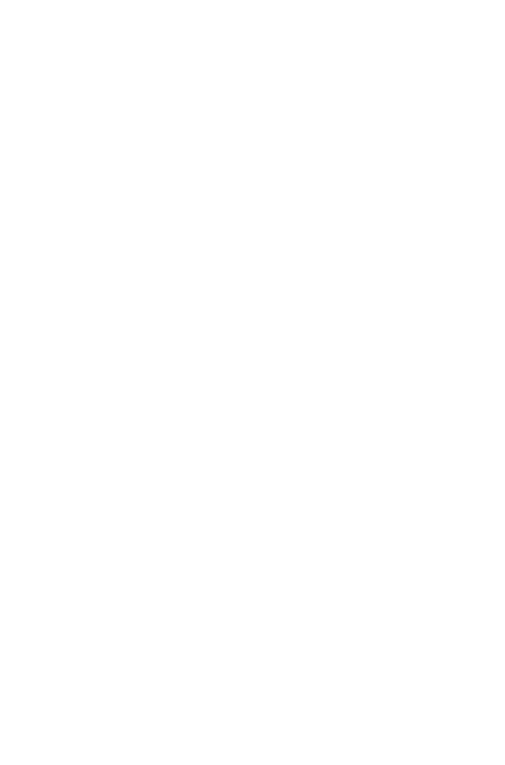
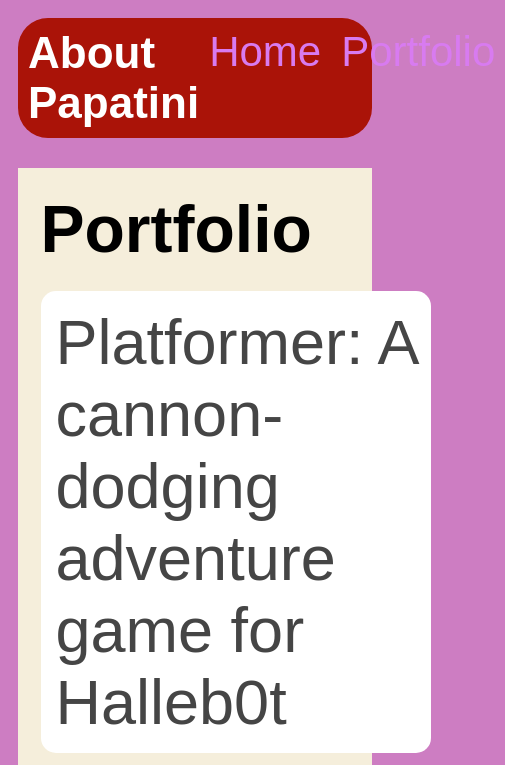
Before and after one commit to Papatini/papatini.github.io, a plain HTML site: page portfolio.html in a window 390 px wide. Shown: the top 765 px of the page, 505 px wide, since content can reach past the window. Drawn offline with Linux system fonts and the light colour scheme.

Commit message:
add portfolio page to website

```diff
--- a/portfolio.html
+++ b/portfolio.html
@@ -0,0 +1,40 @@
+<!DOCTYPE html>
+<html>
+  <head>
+    <title>About Papatini</title>
+    <link rel="stylesheet" href="style.css" />
+  </head>
+
+  <body>
+    <!-- All content goes here -->
+    <div id="all-contents">
+      <nav>
+        <h1>About Papatini</h1>
+        <ul id="nav-ul">
+            <li class="nav-li">
+                <a href="index.html">Home</a>
+            </li>
+            <li class="nav-li">
+                <a href="portfolio.html">Portfolio</a>
+            </li>
+        </ul>
+      </nav>
+      <main>
+        <div class="content">
+            <h1>Portfolio</h1>
+            <ul id="portfolio">
+                <li>
+                    <a href="fsd-projects/platformer/">Platformer: A cannon-dodging adventure game for Halleb0t</a>
+                  </li>
+                  <li>
+                    <a href="fsd-projects/bouncing-box/">Bouncing Box: A fun introduction to web game development</a>
+                  </li>
+                  <li>
+                    <a href="fsd-projects/circularity/">Circularity: A poetic motion experiment with circles</a>
+                  </li>
+            </ul>
+        </div>
+      </main>
+    </div>
+  </body>
+</html>
--- a/style.css
+++ b/style.css
@@ -17,6 +17,7 @@ nav {
     display: flex;
     padding: 10px;
     margin-bottom: 20px;
+    border-radius: 30px;
 }
 
 h1 {
@@ -75,3 +76,77 @@ main {
 h2, h3 {
     margin: 0px;
 }
+/* Portfolio styles */
+.content h1 {
+    color: black;
+  }
+
+  #portfolio {
+    list-style-type: none;
+    padding-left: 0;
+  }
+
+  #portfolio li {
+    background: #fff;
+    padding: 10px;
+    border-radius: 10px;
+    margin-bottom: 10px;
+  }
+
+  #portfolio li:hover {
+    background: #eee;
+  }
+
+  #portfolio a {
+    text-decoration: none;
+    color: #454545;
+  }
+  /* responsive web design */
+@media screen and (min-width: 120px) and (max-width: 1080px) {
+    main {
+      height: 100ch;
+      zoom: 1.5;
+      display: grid;
+    }
+
+    h1 {
+      font-size: 44px;
+    }
+
+    h2 {
+      font-size: 42px;
+    }
+
+    h3 {
+      font-size: 36px;
+    }
+
+    #all-contents {
+      height: 100ch;
+      margin: none;
+    }
+
+    a {
+      font-size: 42px;
+    }
+
+    .sidebar {
+      margin-right: 0px;
+      justify-content: center;
+      align-items: center;
+    }
+
+    .sidebar-img {
+      width: 100%;
+    }
+
+    p,
+    li {
+      font-size: 24px;
+    }
+
+    .content {
+      align-content: center;
+      justify-content: center;
+    }
+  }
```
Also changed, not shown: index.html (+2 -2 lines).
